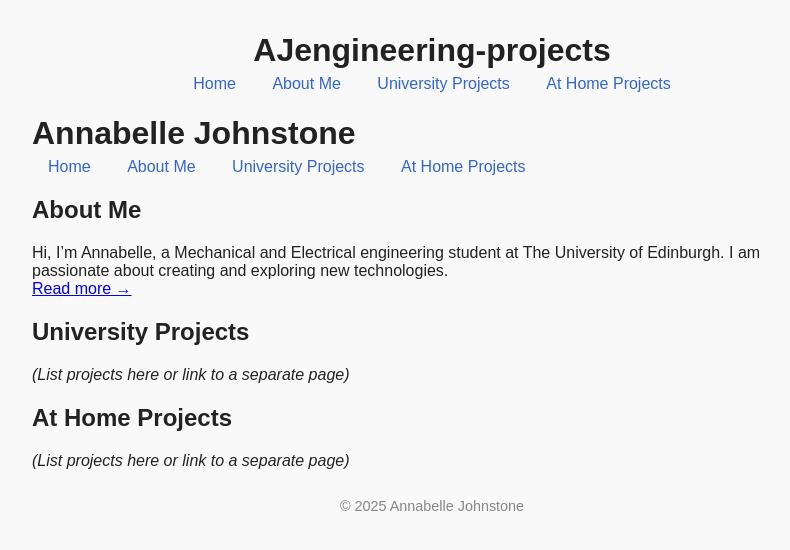
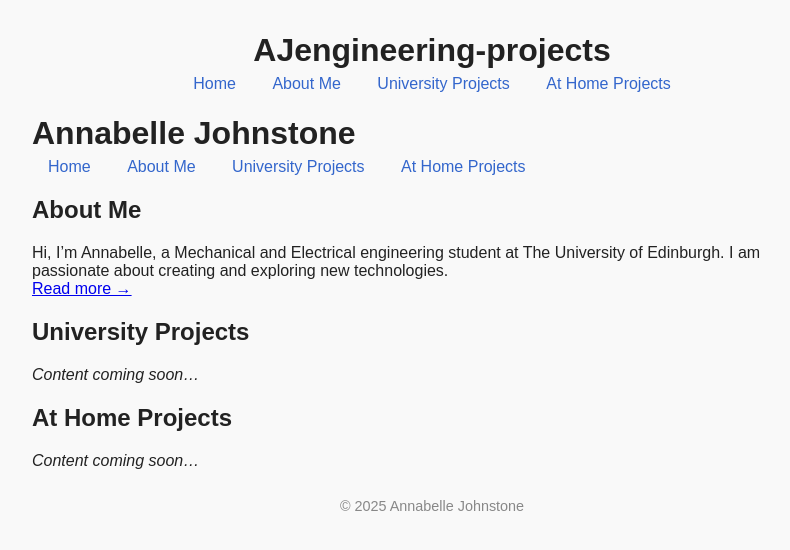
Before and after one commit to AnnabelleJohnstone/AJengineering-projects, a Jekyll site: the page built from index.md, in a window 1280 px wide. Shown: the top 550 px of the page, without its empty margins (208-998 px from the left). Built offline with Jekyll 4.4.1, drawn with Linux system fonts in a browser that asks for light colours.

Commit message:
Update index.md

```diff
--- a/index.md
+++ b/index.md
@@ -7,20 +7,20 @@
 
 <nav>
   <a href="/">Home</a>
-  <a href="/about.html">About Me</a>
-  <a href="/university-projects.html">University Projects</a>
-  <a href="/home-projects.html">At Home Projects</a>
+  <a href="/about/">About Me</a>
+  <a href="/university-projects/">University Projects</a>
+  <a href="/home-projects/">At Home Projects</a>
 </nav>
 
 ## About Me
 
 Hi, I’m Annabelle, a Mechanical and Electrical engineering student at The University of Edinburgh. I am passionate about creating and exploring new technologies.
-[Read more &rarr;](about.html)
+[Read more &rarr;](/about/)
 
 ## University Projects
 
-_(List projects here or link to a separate page)_
+_Content coming soon..._
 
 ## At Home Projects
 
-_(List projects here or link to a separate page)_
+_Content coming soon..._
```
